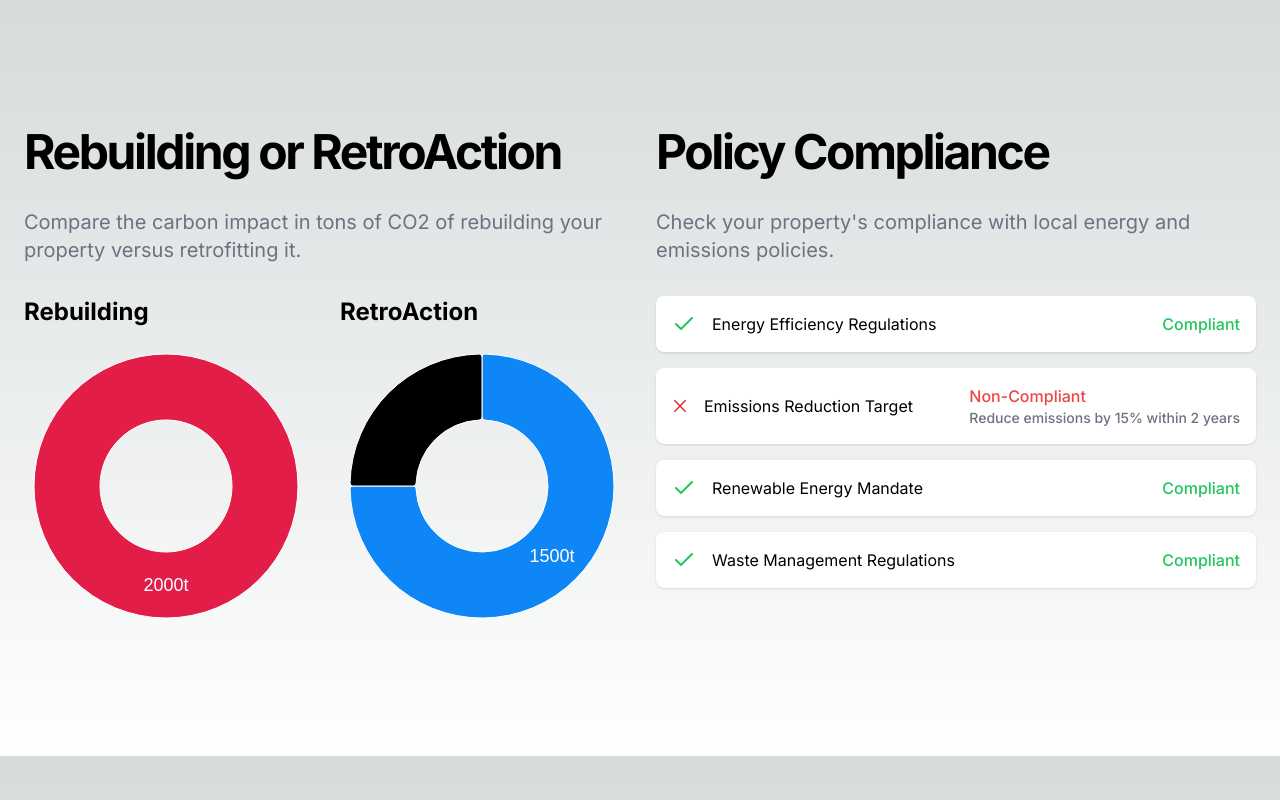
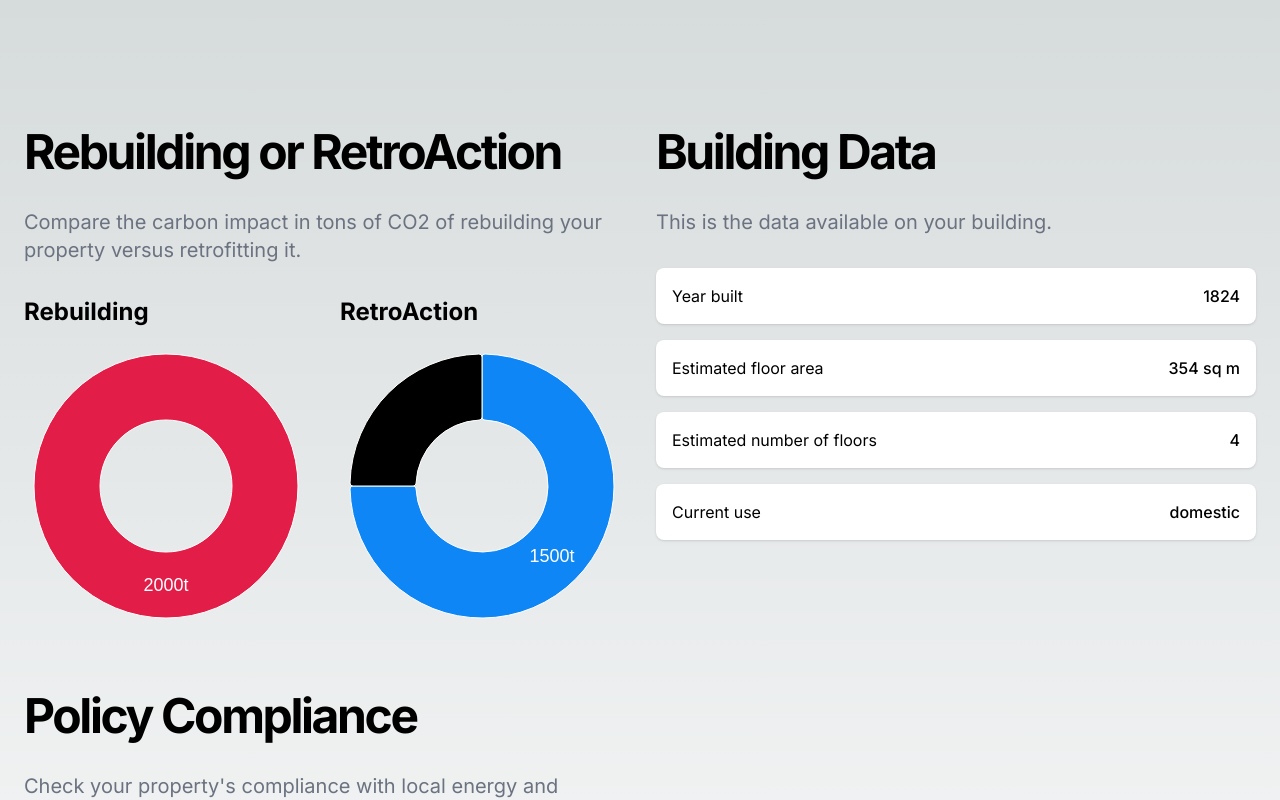
Before and after one commit to jakobprufer/retroaction, a Next.js app: page /data in a window 1280 px wide. Shown: the top 800 px of the page. Built offline with nearby package versions, Linux system fonts and the light colour scheme.

Commit message:
made it look nicer

```diff
--- a/src/components/adress-lookup.jsx
+++ b/src/components/adress-lookup.jsx
@@ -33,14 +33,15 @@ export function AdressLookup() {
   return (
     <section className="flex justify-center w-full py-12 md:py-24 lg:py-32">
       <div className="container space-y-8 px-4 md:px-6">
-        <div className="grid grid-cols-1 md:grid-cols-2 gap-8">
+        <div className="grid grid-cols-1 md:grid-cols-2 gap-8 flex items-center">
           <div className="space-y-4 text-center md:text-left">
             <h1 className="text-3xl font-bold tracking-tighter sm:text-4xl md:text-5xl">
               Estimate Your Building Refitting
             </h1>
             <p className="max-w-[700px] text-gray-500 md:text-xl dark:text-gray-400">
               Enter your building number and post code to get a personalized
-              carbon estimation for your building refitting.
+              carbon estimation and policy compliance check for your building
+              RetroAction.
             </p>
             <div className="flex max-w-xl flex-col space-y-4">
               <div className="grid grid-cols-2 gap-4">
@@ -61,14 +62,14 @@ export function AdressLookup() {
               </Button>
             </div>
           </div>
-          <div className="aspect-video overflow-hidden rounded-xl">
+          <div className="rounded-xl">
             <Image
               alt="Hero Image"
               className="h-full w-full object-cover"
-              height="600"
-              src="/adress.png"
+              height="800"
+              src="/adress2.png"
               style={{
-                aspectRatio: "800/600",
+                aspectRatio: "800/800",
                 objectFit: "cover",
               }}
               width="800"
--- a/src/components/data-page.jsx
+++ b/src/components/data-page.jsx
@@ -54,9 +54,8 @@ export function DataPage() {
                   <DonutpieChart2 className="aspect-square" />
                 </div>
               </div>
-            </div>
               <div>
-              <h2 className="text-3xl font-bold tracking-tighter sm:text-4xl md:text-5xl">
+                <h2 className="text-3xl font-bold tracking-tighter sm:text-4xl md:text-5xl mt-16">
                   Policy Compliance
                 </h2>
                 <p className="max-w-[700px] py-8 text-gray-500 md:text-xl dark:text-gray-400">
@@ -69,7 +68,9 @@ export function DataPage() {
                       <CheckIcon className="w-6 h-6 text-green-500" />
                       <span>Energy Efficiency Regulations</span>
                     </div>
-                  <span className="text-green-500 font-medium">Compliant</span>
+                    <span className="text-green-500 font-medium">
+                      Compliant
+                    </span>
                   </div>
                   <div className="flex items-center justify-between bg-white dark:bg-gray-900 p-4 rounded-lg shadow">
                     <div className="flex items-center gap-4">
@@ -88,14 +89,53 @@ export function DataPage() {
                       <CheckIcon className="w-6 h-6 text-green-500" />
                       <span>Renewable Energy Mandate</span>
                     </div>
-                  <span className="text-green-500 font-medium">Compliant</span>
+                    <span className="text-green-500 font-medium">
+                      Compliant
+                    </span>
                   </div>
                   <div className="flex items-center justify-between bg-white dark:bg-gray-900 p-4 rounded-lg shadow">
                     <div className="flex items-center gap-4">
                       <CheckIcon className="w-6 h-6 text-green-500" />
                       <span>Waste Management Regulations</span>
                     </div>
-                  <span className="text-green-500 font-medium">Compliant</span>
+                    <span className="text-green-500 font-medium">
+                      Compliant
+                    </span>
+                  </div>
+                </div>
+              </div>
+            </div>
+            <div>
+              <h2 className="text-3xl font-bold tracking-tighter sm:text-4xl md:text-5xl">
+                Building Data{" "}
+              </h2>
+              <p className="max-w-[700px] py-8 text-gray-500 md:text-xl dark:text-gray-400">
+                This is the data available on your building.
+              </p>
+              <div className="space-y-4">
+                <div className="flex items-center justify-between bg-white dark:bg-gray-900 p-4 rounded-lg shadow">
+                  <div className="flex items-center gap-4">
+                    <span>Year built</span>
+                  </div>
+                  <span className="font-medium">1824</span>
+                </div>
+                <div className="flex items-center justify-between bg-white dark:bg-gray-900 p-4 rounded-lg shadow">
+                  <div className="flex items-center gap-4">
+                    <span>Estimated floor area</span>
+                  </div>
+                  <div className="font-medium">354 sq m</div>
+                </div>
+                <div className="flex items-center justify-between bg-white dark:bg-gray-900 p-4 rounded-lg shadow">
+                  <div className="flex items-center gap-4">
+                    <span>Estimated number of floors</span>
+                  </div>
+                  <span className="font-medium">4</span>
+                </div>
+                <div className="flex items-center justify-between bg-white dark:bg-gray-900 p-4 rounded-lg shadow">
+                  <div className="flex items-center gap-4">
+                    <span>Current use</span>
+                  </div>
+                  <span className="font-medium">domestic</span>
                 </div>
               </div>
             </div>
```
Also changed, not shown: public/adress2.png (added). Lines whose indentation alone changed are shown as unchanged.
